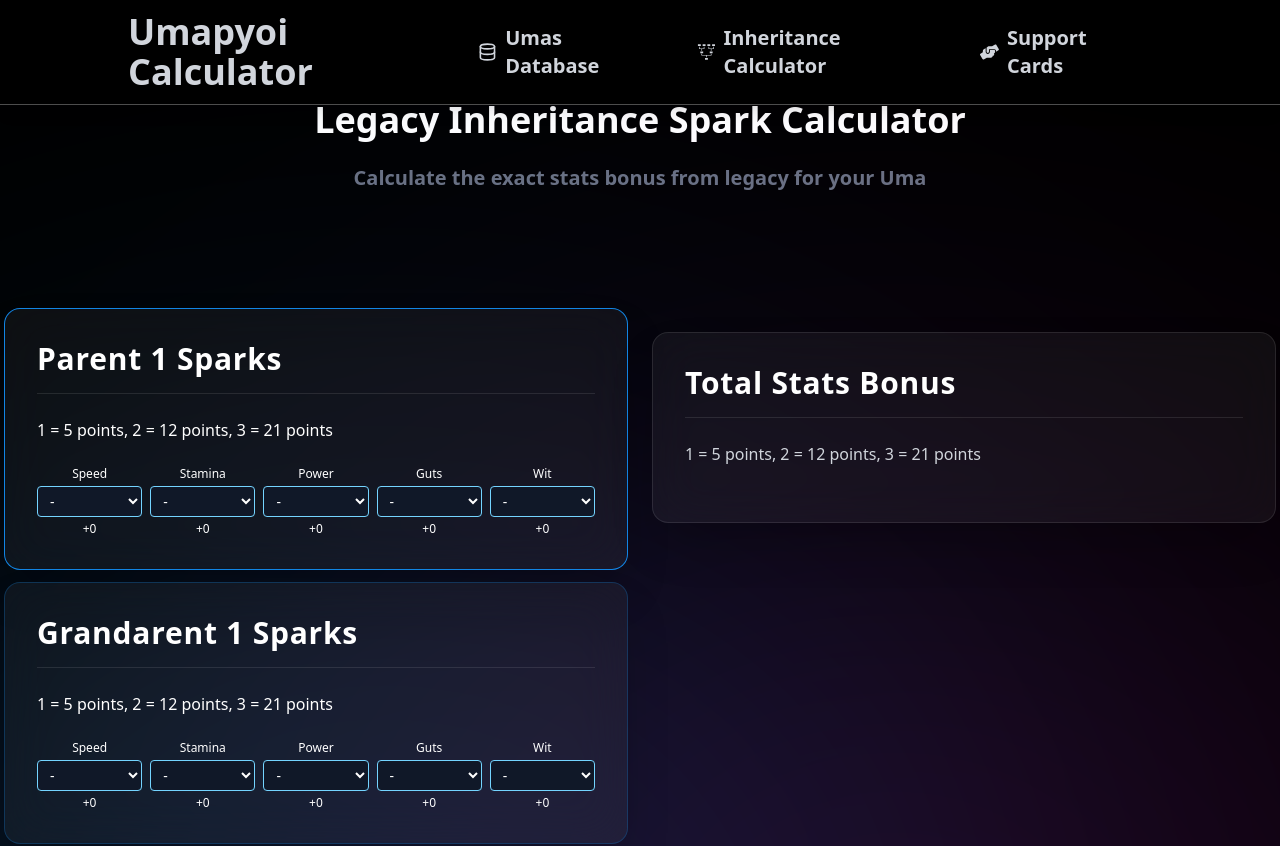
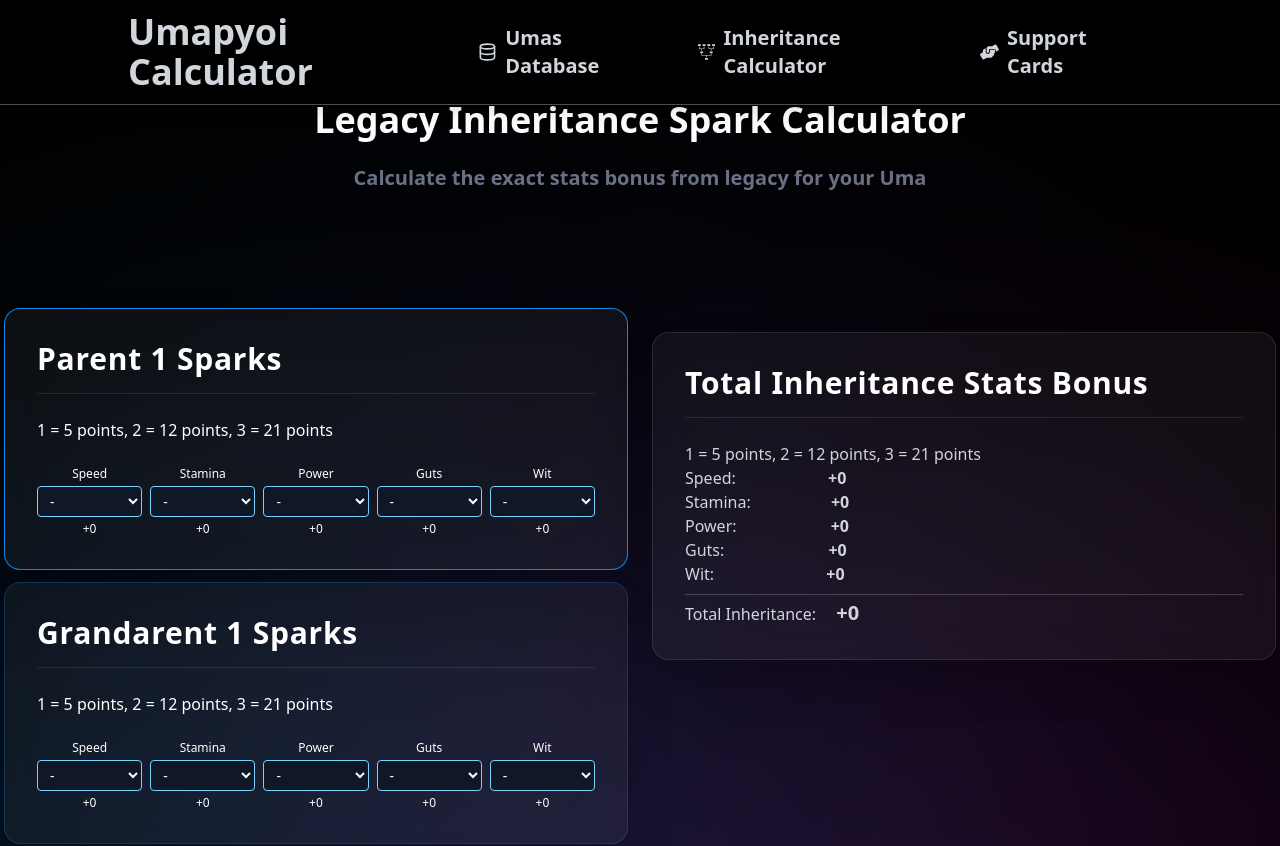
Before and after one commit to OnboardingCode/Umamusume-Calculator, a React (Vite) app: page /inheritance in a window 1280 px wide. Shown: the top 846 px of the page. Built offline with nearby package versions, Linux system fonts and the light colour scheme.

Commit message:
inheritance calculations are done.

```diff
--- a/src/routes/InheritanceCalPage.tsx
+++ b/src/routes/InheritanceCalPage.tsx
@@ -56,8 +56,6 @@ const InheritanceCalPage = () => {
   const [gp4Wit, setgp4Wit] = useState("0");
 
 
-
-
   const getSparkPoints = (value: string): number => {
     const num = parseInt(value);
     if (num === 1) return 5;
@@ -66,21 +64,53 @@ const InheritanceCalPage = () => {
 
     return 0;
   }
+  //total Inheritance Values
+  const totalSpeed =
+  getSparkPoints(p1Speed) +
+  getSparkPoints(gp1Speed) +
+  getSparkPoints(gp2Speed) +
+  getSparkPoints(p2Speed) +
+  getSparkPoints(gp3Speed) +
+  getSparkPoints(gp4Speed);
 
-/*
- const rawP1Speed = getSparkPoints(p1Speed);
- const rawP1Stamina = getSparkPoints(p1Stamia);
- const rawP1Power = getSparkPoints(p1Power);
- const rawP1Guts = getSparkPoints(p1Guts);
- const rawP1Wit = getSparkPoints(p1Wit);
+  const totalStamina =
+  getSparkPoints(p1Stamina) +
+  getSparkPoints(gp1Stamina) +
+  getSparkPoints(gp2Stamina) +
+  getSparkPoints(p2Stamina) +
+  getSparkPoints(gp3Stamina) +
+  getSparkPoints(gp4Stamina);
 
- console.log(`Raw speed: ${rawP1Speed}`);
-  console.log(`Raw power: ${rawP1Power}`);
+  const totalPower =
+  getSparkPoints(p1Power) +
+  getSparkPoints(gp1Power) +
+  getSparkPoints(gp2Power) +
+  getSparkPoints(p2Power) +
+  getSparkPoints(gp3Power) +
+  getSparkPoints(gp4Power);
 
-  const total = rawP1Speed + rawP1Power;
+  const totalGuts =
+  getSparkPoints(p1Guts) +
+  getSparkPoints(gp1Guts) +
+  getSparkPoints(gp2Guts) +
+  getSparkPoints(p2Guts) +
+  getSparkPoints(gp3Guts) +
+  getSparkPoints(gp4Guts);
 
-  console.log(`Raw total sum ${total}`);
-  */
+  const totalWit =
+  getSparkPoints(p1Wit) +
+  getSparkPoints(gp1Wit) +
+  getSparkPoints(gp2Wit) +
+  getSparkPoints(p2Wit) +
+  getSparkPoints(gp3Wit) +
+  getSparkPoints(gp4Wit);
+
+
+  const totalStats = totalSpeed + totalStamina + totalPower + totalWit + totalGuts;
+
+
+
+
 
   return (
     <div className="relative min-h-screen w-full bg-[#000000] overflow-hidden justify-center">
@@ -144,7 +174,6 @@ const InheritanceCalPage = () => {
                     </h1>
               </div>
 
-
               <div className="text-center">
                 <label className="text-xs text-white block mb-1 capitalize">Guts</label>
                   <select id="parent1-speed" className="stat-selector w-full px-2 py-1 border border-sky-300 rounded text-sm text-white bg-gray-900 focus:ring-2 focus:ring-sky-500 focus:border-transparent" value={p1Guts} onChange={(e) => setp1Guts(e.target.value)}>
@@ -158,7 +187,6 @@ const InheritanceCalPage = () => {
                   </h1>
               </div>
 
-
               <div className="text-center">
                 <label className="text-xs text-white block mb-1 capitalize">Wit</label>
                   <select id="parent1-speed" className="stat-selector w-full px-2 py-1 border border-sky-300 rounded text-sm text-white bg-gray-900 focus:ring-2 focus:ring-sky-500 focus:border-transparent" value={p1Wit} onChange={(e) => setp1Wit(e.target.value)}>
@@ -171,14 +199,7 @@ const InheritanceCalPage = () => {
                     +{getSparkPoints(p1Wit)}
                   </h1>
               </div>
-
-
-
                </div>
-
-
-
-
             </div>
 
             <div className="relative z-10 w-full max-w-3xl bg-white/5 border border-[#1162a5]/40 rounded-2xl p-8 backdrop-blur-xl shadow-2xl mb-3">
@@ -226,7 +247,6 @@ const InheritanceCalPage = () => {
                     </h1>
               </div>
 
-
               <div className="text-center">
                 <label className="text-xs text-white block mb-1 capitalize">Guts</label>
                   <select id="parent1-speed" className="stat-selector w-full px-2 py-1 border border-sky-300 rounded text-sm text-white bg-gray-900 focus:ring-2 focus:ring-sky-500 focus:border-transparent" value={gp1Guts} onChange={(e) => setgp1Guts(e.target.value)}>
@@ -240,7 +260,6 @@ const InheritanceCalPage = () => {
                   </h1>
               </div>
 
-
               <div className="text-center">
                 <label className="text-xs text-white block mb-1 capitalize">Wit</label>
                   <select id="parent1-speed" className="stat-selector w-full px-2 py-1 border border-sky-300 rounded text-sm text-white bg-gray-900 focus:ring-2 focus:ring-sky-500 focus:border-transparent" value={gp1Wit} onChange={(e) => setgp1Wit(e.target.value)}>
@@ -253,14 +272,7 @@ const InheritanceCalPage = () => {
                     +{getSparkPoints(gp1Wit)}
                   </h1>
               </div>
-
-
-
                </div>
-
-
-
-
             </div>
 
             <div className="relative z-10 w-full max-w-3xl bg-white/5 border border-[#1393fb]/40 rounded-2xl p-8 backdrop-blur-xl shadow-2xl mb-3">
@@ -308,7 +320,6 @@ const InheritanceCalPage = () => {
                     </h1>
               </div>
 
-
               <div className="text-center">
                 <label className="text-xs text-white block mb-1 capitalize">Guts</label>
                   <select id="parent1-speed" className="stat-selector w-full px-2 py-1 border border-sky-300 rounded text-sm text-white bg-gray-900 focus:ring-2 focus:ring-sky-500 focus:border-transparent" value={gp2Guts} onChange={(e) => setgp2Guts(e.target.value)}>
@@ -322,7 +333,6 @@ const InheritanceCalPage = () => {
                   </h1>
               </div>
 
-
               <div className="text-center">
                 <label className="text-xs text-white block mb-1 capitalize">Wit</label>
                   <select id="parent1-speed" className="stat-selector w-full px-2 py-1 border border-sky-300 rounded text-sm text-white bg-gray-900 focus:ring-2 focus:ring-sky-500 focus:border-transparent" value={gp2Wit} onChange={(e) => setgp2Wit(e.target.value)}>
@@ -335,19 +345,8 @@ const InheritanceCalPage = () => {
                     +{getSparkPoints(gp2Wit)}
                   </h1>
               </div>
-
-
-
                </div>
-
-
-
-
             </div>
-
-
-
-
 
             <div className="relative z-10 w-full max-w-3xl bg-white/5 border border-[#e316c8]/90 rounded-2xl p-8 backdrop-blur-xl shadow-2xl mb-3">
               <h1 className="text-white text-3xl font-bold tracking-wide border-b border-white/10 pb-4 mb-6">
@@ -394,7 +393,6 @@ const InheritanceCalPage = () => {
                     </h1>
               </div>
 
-
               <div className="text-center">
                 <label className="text-xs text-white block mb-1 capitalize">Guts</label>
                   <select id="parent1-speed" className="stat-selector w-full px-2 py-1 border border-pink-300 rounded text-sm text-white bg-gray-900 focus:ring-2 focus:ring-sky-500 focus:border-transparent" value={p2Guts} onChange={(e) => setp2Guts(e.target.value)}>
@@ -408,7 +406,6 @@ const InheritanceCalPage = () => {
                   </h1>
               </div>
 
-
               <div className="text-center">
                 <label className="text-xs text-white block mb-1 capitalize">Wit</label>
                   <select id="parent1-speed" className="stat-selector w-full px-2 py-1 border border-pink-300 rounded text-sm text-white bg-gray-900 focus:ring-2 focus:ring-sky-500 focus:border-transparent" value={p2Wit} onChange={(e) => setp2Wit(e.target.value)}>
@@ -421,17 +418,8 @@ const InheritanceCalPage = () => {
                     +{getSparkPoints(p2Wit)}
                   </h1>
               </div>
-
-
-
                </div>
-
-
-
-
             </div>
-
-
 
             <div className="relative z-10 w-full max-w-3xl bg-white/5 border border-[#e316c8]/40 rounded-2xl p-8 backdrop-blur-xl shadow-2xl mb-3">
               <h1 className="text-white text-3xl font-bold tracking-wide border-b border-white/10 pb-4 mb-6">
@@ -478,7 +466,6 @@ const InheritanceCalPage = () => {
                     </h1>
               </div>
 
-
               <div className="text-center">
                 <label className="text-xs text-white block mb-1 capitalize">Guts</label>
                   <select id="parent1-speed" className="stat-selector w-full px-2 py-1 border border-pink-300 rounded text-sm text-white bg-gray-900 focus:ring-2 focus:ring-sky-500 focus:border-transparent" value={gp3Guts} onChange={(e) => setgp3Guts(e.target.value)}>
@@ -492,7 +479,6 @@ const InheritanceCalPage = () => {
                   </h1>
               </div>
 
-
               <div className="text-center">
                 <label className="text-xs text-white block mb-1 capitalize">Wit</label>
                   <select id="parent1-speed" className="stat-selector w-full px-2 py-1 border border-pink-300 rounded text-sm text-white bg-gray-900 focus:ring-2 focus:ring-sky-500 focus:border-transparent" value={gp3Wit} onChange={(e) => setgp3Wit(e.target.value)}>
@@ -505,14 +491,7 @@ const InheritanceCalPage = () => {
                     +{getSparkPoints(gp3Wit)}
                   </h1>
               </div>
-
-
-
                </div>
-
-
-
-
             </div>
 
             <div className="relative z-10 w-full max-w-3xl bg-white/5 border border-[#e316c8]/40 rounded-2xl p-8 backdrop-blur-xl shadow-2xl mb-3">
@@ -560,7 +539,6 @@ const InheritanceCalPage = () => {
                     </h1>
               </div>
 
-
               <div className="text-center">
                 <label className="text-xs text-white block mb-1 capitalize">Guts</label>
                   <select id="parent1-speed" className="stat-selector w-full px-2 py-1 border border-pinpink-300 rounded text-sm text-white bg-gray-900 focus:ring-2 focus:ring-sky-500 focus:border-transparent" value={gp4Guts} onChange={(e) => setgp4Guts(e.target.value)}>
@@ -574,7 +552,6 @@ const InheritanceCalPage = () => {
                   </h1>
               </div>
 
-
               <div className="text-center">
                 <label className="text-xs text-white block mb-1 capitalize">Wit</label>
                   <select id="parent1-speed" className="stat-selector w-full px-2 py-1 border border-pinpink-300 rounded text-sm text-white bg-gray-900 focus:ring-2 focus:ring-sky-500 focus:border-transparent" value={gp4Wit} onChange={(e) => setgp4Wit(e.target.value)}>
@@ -587,38 +564,40 @@ const InheritanceCalPage = () => {
                     +{getSparkPoints(gp4Wit)}
                   </h1>
               </div>
+               </div>
+            </div>
 
+          </div>
+          {/**This box is where the Spark result will be displayed */}
+          <div className="col-span-2 col-start-3 row-start-2">3
+            <div className="relative z-10 w-full max-w-2xl bg-white/5 border border-white/10 rounded-2xl p-8 backdrop-blur-xl shadow-2xl">
+              <h1 className="text-white text-3xl font-bold tracking-wide border-b border-white/10 pb-4 mb-6">
+                Total Inheritance Stats Bonus
+              </h1>
 
+              <p className="text-gray-300 ">1 = 5 points, 2 = 12 points, 3 = 21 points</p>
 
-               </div>
+              <h1 className="text-gray-300">Speed: <span className="text-gray-300 ml-22 font-extrabold">+{totalSpeed}</span></h1>
 
+              <h1 className="text-gray-300">Stamina: <span className="text-gray-300 ml-19 font-extrabold">+{totalStamina}</span></h1>
 
+              <h1 className="text-gray-300">Power: <span className="text-gray-300 ml-22.5 font-extrabold">+{totalPower}</span></h1>
+
+              <h1 className="text-gray-300">Guts: <span className="text-gray-300 ml-25 font-extrabold">+{totalGuts}</span></h1>
+
+              <h1 className="text-gray-300 ">Wit: <span className="text-gray-300 ml-27 font-extrabold">+{totalWit}</span></h1>
+              <p className="mt-2 -mb-3 border-b border-white/20"></p>
+
+              <h1 className="text-gray-300 mt-4">Total Inheritance: <span className="text-xl text-gray-300 ml-4 font-extrabold">+{totalStats}</span></h1>
 
 
             </div>
+          </div>
 
 
 
 
 
-
-
-
-
-
-
-
-          </div>
-          <div className="col-span-2 col-start-3 row-start-2">3
-            <div className="relative z-10 w-full max-w-2xl bg-white/5 border border-white/10 rounded-2xl p-8 backdrop-blur-xl shadow-2xl">
-              <h1 className="text-white text-3xl font-bold tracking-wide border-b border-white/10 pb-4 mb-6">
-                Total Stats Bonus
-              </h1>
-              <p className="text-gray-300 mb-6">1 = 5 points, 2 = 12 points, 3 = 21 points</p>
-
-            </div>
-
-          </div>
           <div className="col-span-2 col-start-3 row-start-3">4</div>
         </div>
       </div>
```
